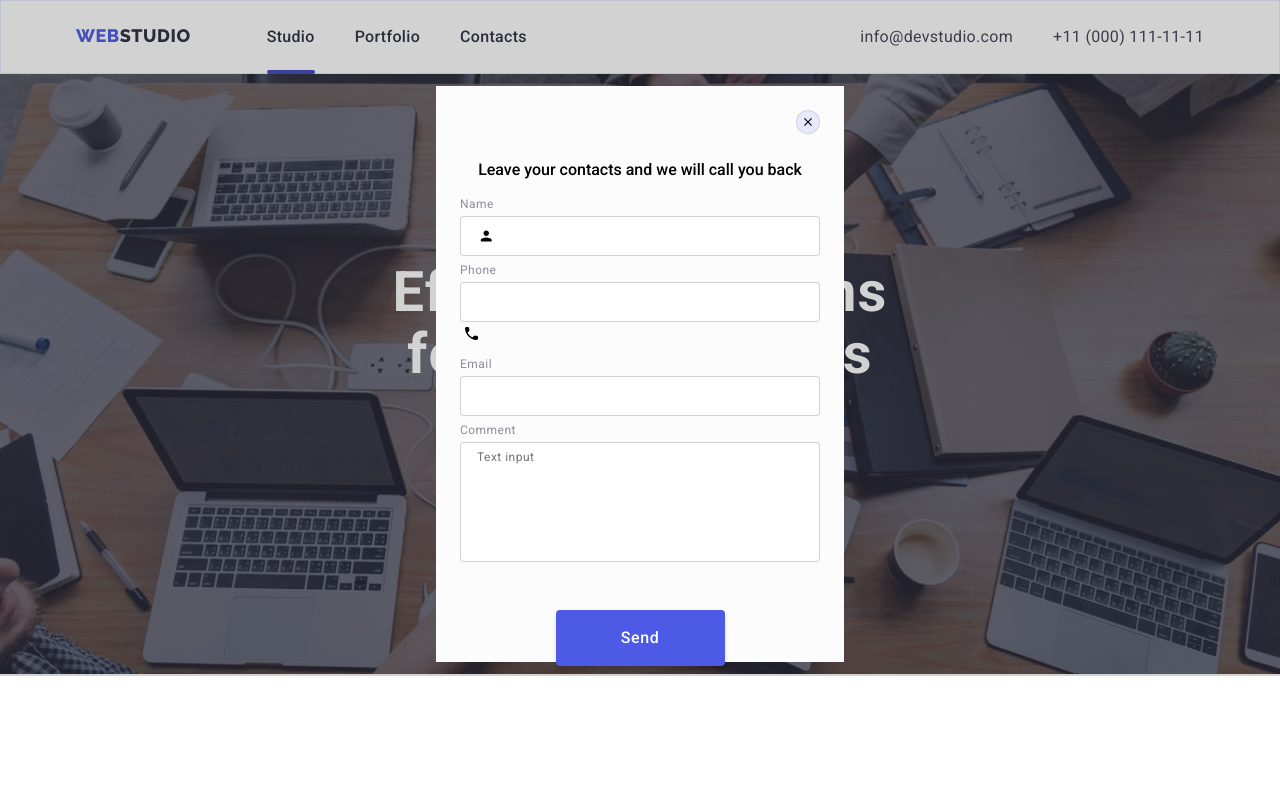
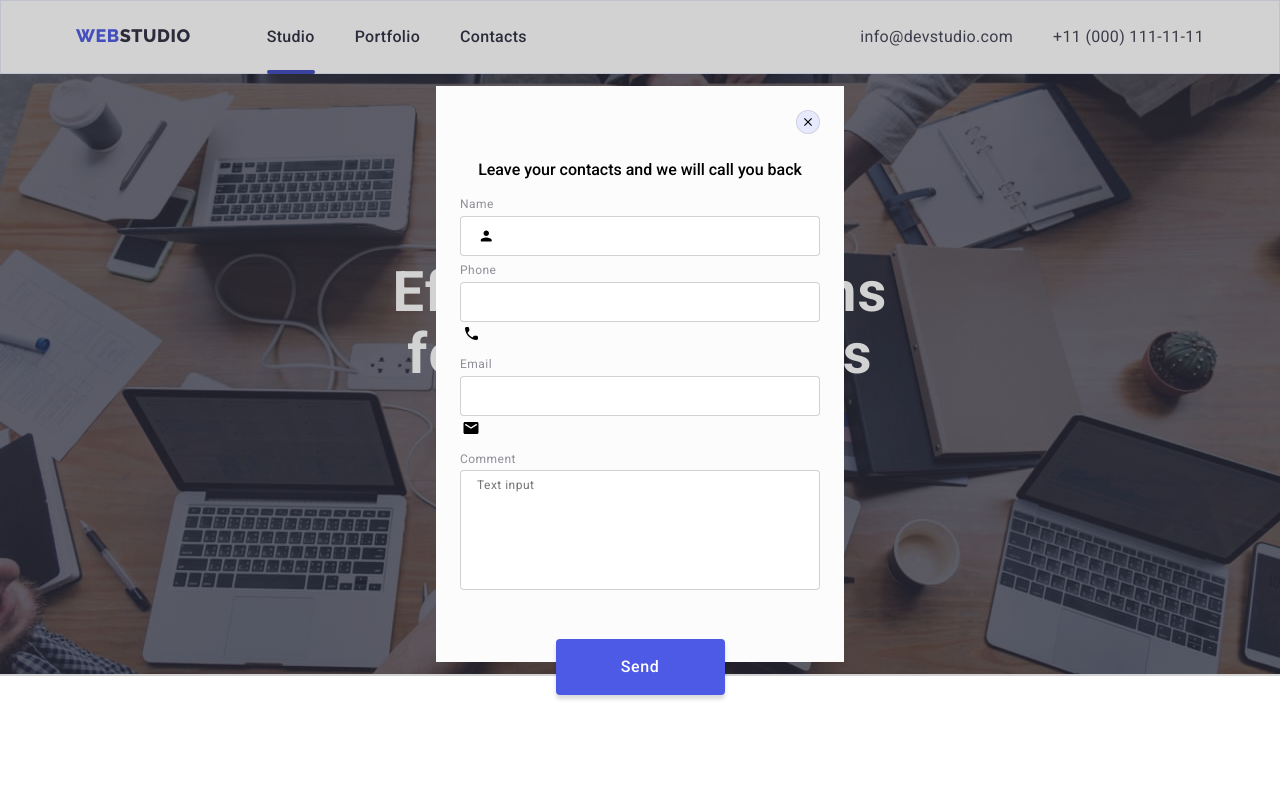
Before and after one commit to Terrenss/goit-markup-hw-06, a plain HTML site: page index.html in a window 1280 px wide. Both pictures are taken after a click on the button "Order Service". Shown: the top 791 px of the page. Drawn offline with nearby package versions, Linux system fonts and the light colour scheme.

Commit message:
still form

```diff
--- a/index.html
+++ b/index.html
@@ -124,6 +124,11 @@
                       name="email"
                       required
                     />
+                    <svg class="form-icon-3" width="22" height="24">
+                      <use
+                        href="./images/symbol-defs.svg#icon-email-black"
+                      ></use>
+                    </svg>
                   </label>
                 </div>
                 <label for="comment" class="form-label">
```
